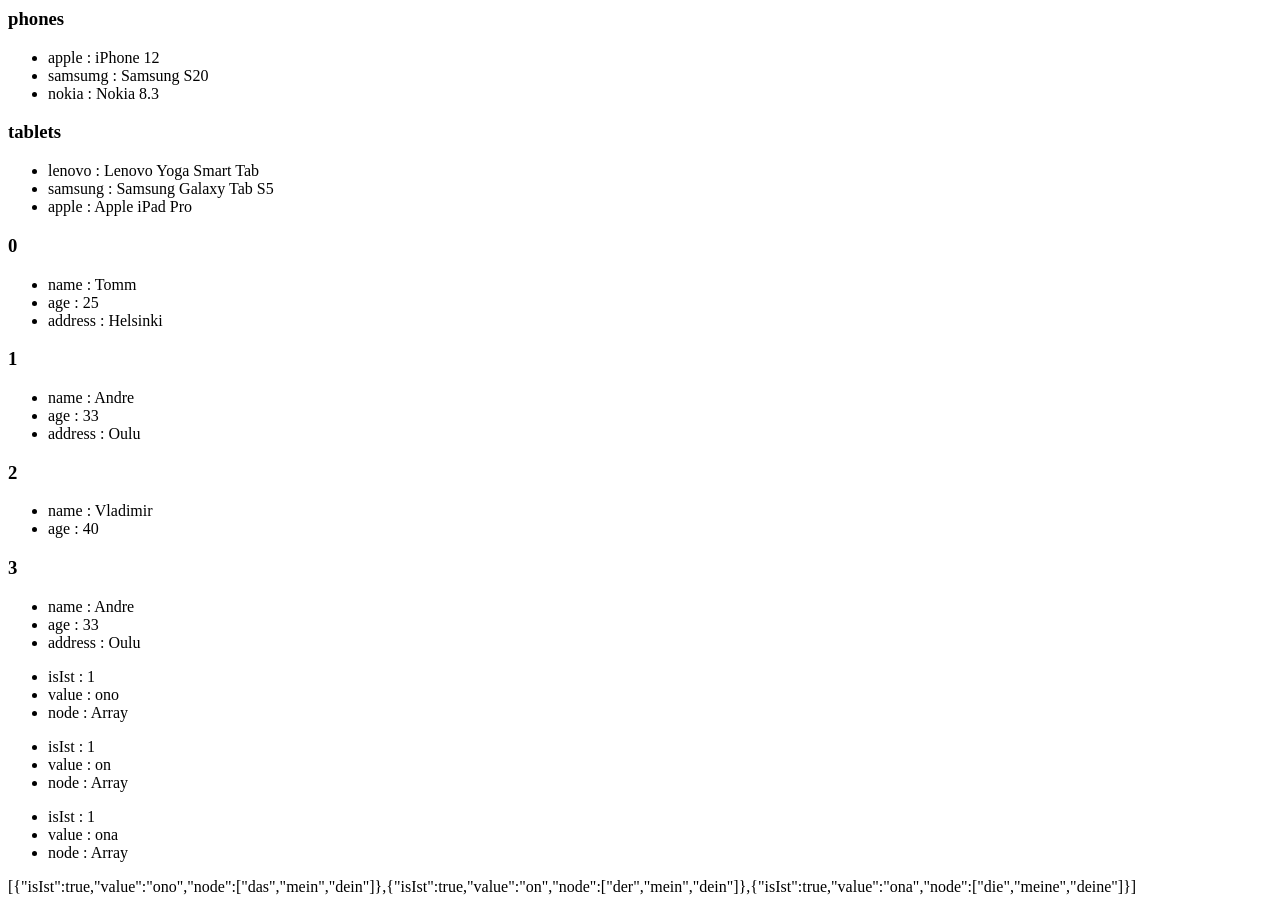
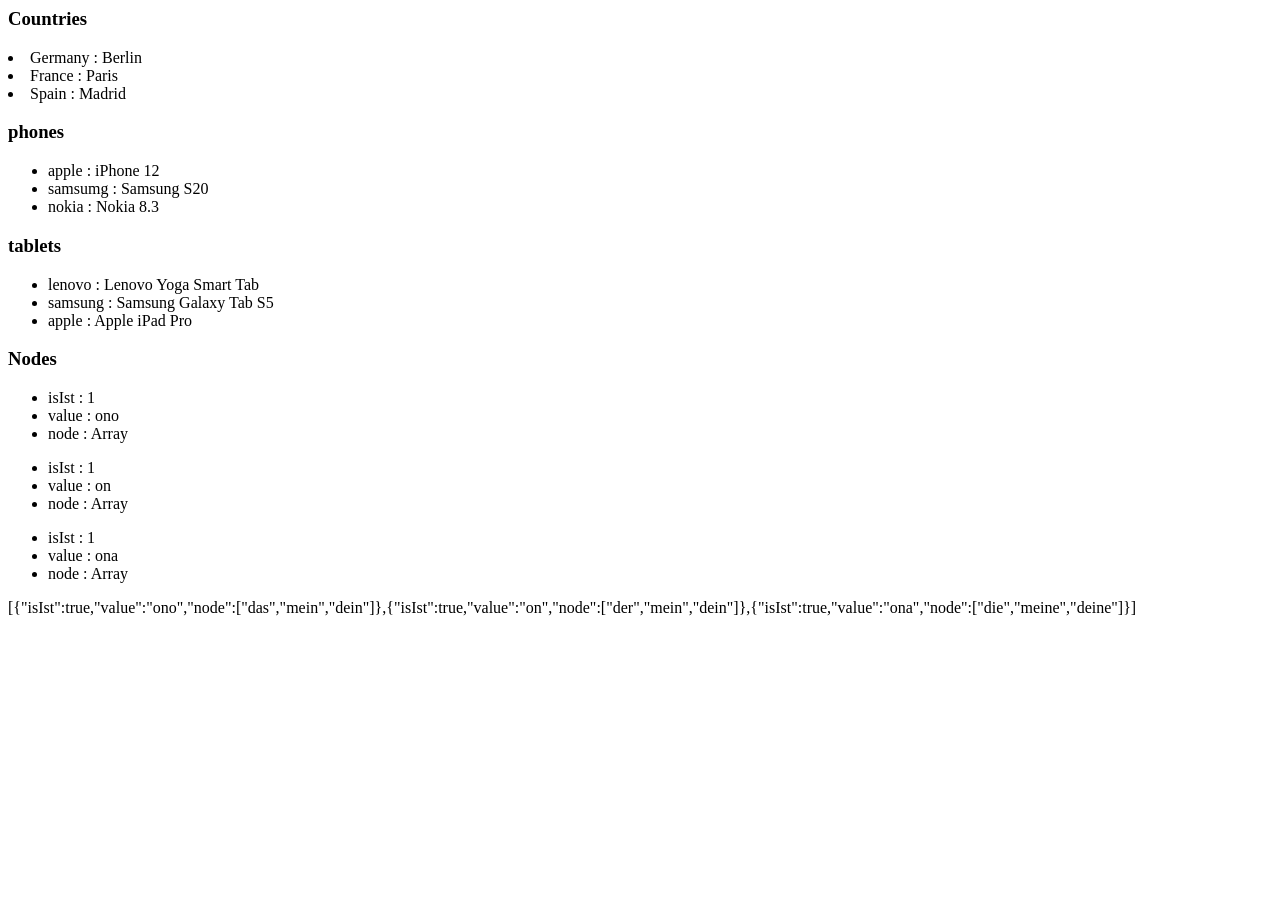
Before and after one commit to VladiNaumov/PHP, a PHP site: page / in a window 1280 px wide. After the commit the page ends 616 px from the top, so only its background shows below. Run offline with PHP 8.4, Linux system fonts and the light colour scheme.

Commit message:
corrected

```diff
--- a/ch02/src/index.php
+++ b/ch02/src/index.php
@@ -1,4 +1,13 @@
 <?php
+
+echo "<h3>Countries</h3>";
+
+$countries = ["Germany" => "Berlin", "France" => "Paris", "Spain" => "Madrid"];
+
+foreach ($countries as $n => $a) {
+    echo "<li>$n : $a </li>";
+
+}
 
 $gadgets = [
     "phones" => ["apple" => "iPhone 12", "samsumg" => "Samsung S20", "nokia" => "Nokia 8.3"],
@@ -7,25 +16,6 @@ $gadgets = [
 
 
 foreach ($gadgets as $gadget => $items) {
-    echo "<h3>$gadget</h3>";
-    echo "<ul>";
-    foreach ($items as $key => $value) {
-        echo "<li>$key : $value</li>";
-    }
-    echo "</ul>";
-}
-
-
-$people = [
-    ['name' => 'Tomm', 'age' => 25, 'address' => 'Helsinki'],
-    ['name' => 'Andre', 'age' => 33, 'address' => 'Oulu'],
-    ['name' => 'Vladimir', 'age' => 40,],
-    ['name' => 'Andre', 'age' => 33, 'address' => 'Oulu']
-
-];
-
-
-foreach ($people as $gadget => $items) {
     echo "<h3>$gadget</h3>";
     echo "<ul>";
     foreach ($items as $key => $value) {
@@ -49,11 +39,11 @@ class Word
     }
 
 }
-
+echo "<h3>Nodes</h3>";
 
 $nodes = [
     new Word(true, 'ono', ['das', 'mein', 'dein']),
-    new Word(true, 'on',['der', 'mein', 'dein']),
+    new Word(true, 'on', ['der', 'mein', 'dein']),
     new Word(true, 'ona', ['die', 'meine', 'deine'])
 ];
 
```
